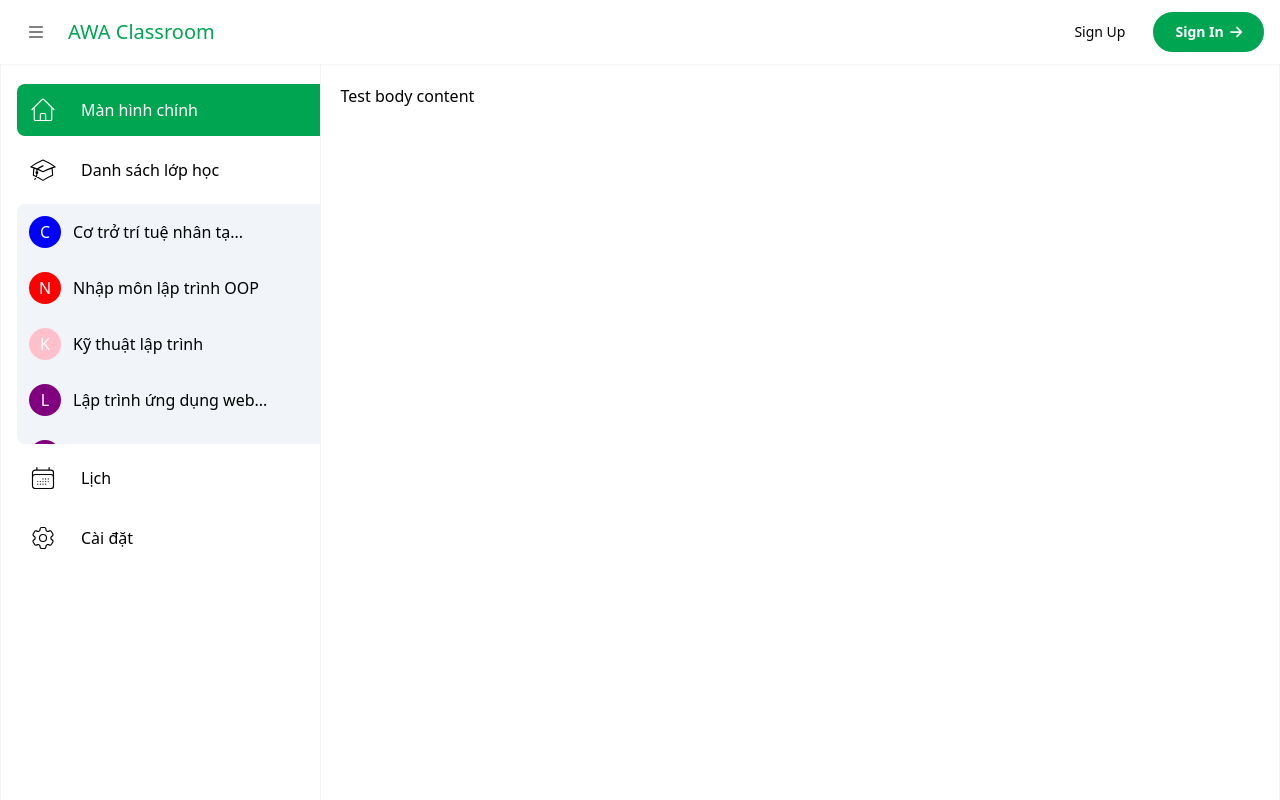
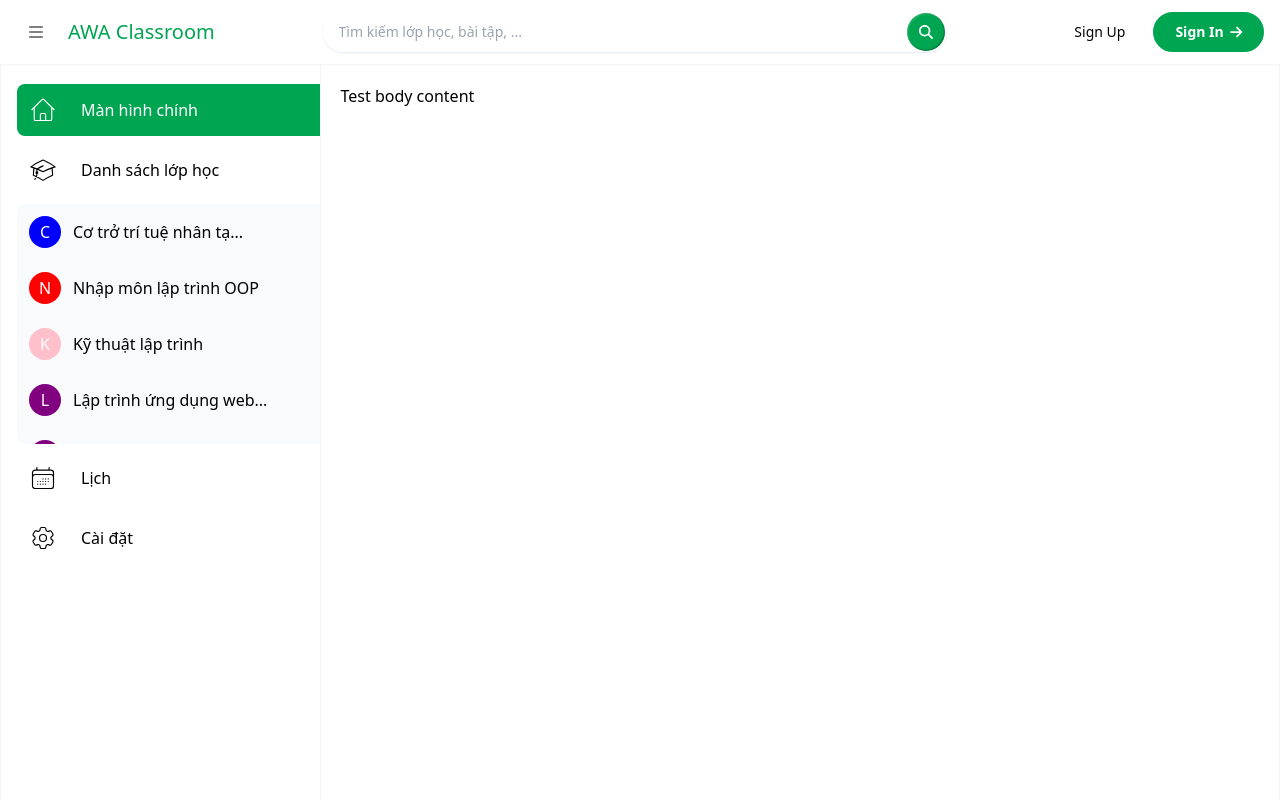
Before and after one commit to thoaikhoa14402/AWA-Classroom, a React (Create React App) app in the folder frontend/: page / in a window 1280 px wide. Shown: the top 800 px of the page. Built offline with nearby package versions, Linux system fonts and the light colour scheme.

Commit message:
feat: include search bar into navbar

```diff
--- a/frontend/src/components/Navbar/Navbar.module.css
+++ b/frontend/src/components/Navbar/Navbar.module.css
@@ -0,0 +1,10 @@
+form > button[type="submit"].submit-btn {
+    box-shadow: inset 1px 1px 2px rgba(255, 255, 255, 0.2),
+	inset -1px -1px 2px rgba(0, 0, 0, 0.3);
+	transition: all .2s ease;
+}
+
+form > button[type="submit"]:hover {
+	background-color: rgba(0, 165, 81, .9);
+    box-shadow: inset 0px 0px 3px 1px rgba(0, 0, 0, 0.2);
+}
--- a/frontend/src/components/Navbar/Navbar.tsx
+++ b/frontend/src/components/Navbar/Navbar.tsx
@@ -1,15 +1,14 @@
 import React from "react";
-import {  faArrowRight, faArrowRightToBracket, faBars, faSignIn } from "@fortawesome/free-solid-svg-icons";
+import {  faArrowRight, faBars, faSearch } from "@fortawesome/free-solid-svg-icons";
 import { FontAwesomeIcon } from "@fortawesome/react-fontawesome";
-import classes from "./Navbar.module.css";
-import { NavLink } from "react-router-dom";
+
+import classes from './Navbar.module.css';
 
 interface NavbarProps {
     toggleSidebar: () => void
 }
 
 const Navbar: React.FC<NavbarProps> = (props) => {
-
     return (
         <nav className="bg-white w-screen flex justify-center shadow-sm px-4 sticky top-0 z-10">
             <div
@@ -17,14 +16,20 @@ const Navbar: React.FC<NavbarProps> = (props) => {
                     "max-w-screen-2xl w-screen flex flex-col sm:flex-row justify-between items-center py-3 gap-3 lg:gap-0"
                 }
             >
-                <div className="flex items-center gap-3">
+                <div className="flex items-center gap-3 whitespace-nowrap">
                     <button type="button" title="Menu" onClick={props.toggleSidebar} className="rounded-full px-3 py-3 flex justify-center items-center hover:bg-slate-100 transition-all duration-300"><FontAwesomeIcon icon={faBars} width={16} color="grey" /></button>
                     {/* <img src="rocket.png" alt="Logo" className="w-8 h-8 mr-2" /> */}
                     <a href="/" className="text-primary text-xl font-medium">
                         AWA Classroom
                     </a>
                 </div>
-                <div className="flex gap-2">
+                <form className="w-1/2 bg-transparent flex justify-center items-center px-0.5 shadow-sm shadow-slate-200 overflow-hidden rounded-full " action='/' method='GET'>
+                    <input required type="search" className="w-full px-3.5 py-2.5 text-sm outline-none" placeholder="Tìm kiếm lớp học, bài tập, ..." />
+                    <button type="submit" className={`${classes['submit-btn']} bg-primary flex items-center p-3 border-none outline-none rounded-full font-bold`} title="Tìm kiếm">
+                        <FontAwesomeIcon icon={faSearch} color="white" size="sm" />
+                    </button>
+                </form>
+                <div className="flex gap-2 whitespace-nowrap">
                     <button className="px-5 py-2 font-medium text-sm hover:text-hover-dark transition-all duration-75">Sign Up</button>
                     <button className="flex items-center gap-1.5 px-5 py-2 outline-none border-2 font-semibold border-primary rounded-full text-white text-sm bg-primary hover:shadow-lg hover:border-transparent disabled:bg-gray-400/80 disabled:shadow-none disabled:cursor-not-allowed transition-all duration-300 hover:bg-hover">
                         Sign In <FontAwesomeIcon icon={faArrowRight} />
--- a/frontend/src/components/Sidebar/Sidebar.tsx
+++ b/frontend/src/components/Sidebar/Sidebar.tsx
@@ -71,9 +71,9 @@ const Sidebar: React.FC<SidebarProps> = (props) => {
                         : ''
                     }
                 </button>
-                <div className="relative left-0 flex flex-col justify-start items-start rounded-lg max-h-60 overflow-y-auto bg-slate-100">
+                <div className="relative left-0 flex flex-col justify-start items-start rounded-lg max-h-60 overflow-y-auto bg-slate-50">
                     { props.open && items.map((el, _) => {
-                        return <button key={_} title={el.title} className="flex gap-3 items-center p-3 text-md hover:bg-slate-200 w-full">
+                        return <button key={_} title={el.title} className="flex gap-3 items-center p-3 text-md hover:bg-slate-100 w-full">
                             <span className={`flex justify-center items-center w-8 h-8 text-white rounded-full ${el.color}`}>{el.title[0]}</span>
                             {(el.title.length > 22) ? `${el.title.substring(0, 22)}...` : el.title}
                         </button>
--- a/frontend/tailwind.config.js
+++ b/frontend/tailwind.config.js
@@ -26,6 +26,9 @@ module.exports = {
       inset: {
         'mbsize': '7.3rem auto auto auto',
         'desksize': '4.1rem auto auto auto'
+      },
+      outlineColor: {
+        'primary': '#00A551'
       }
     },
   },
```
